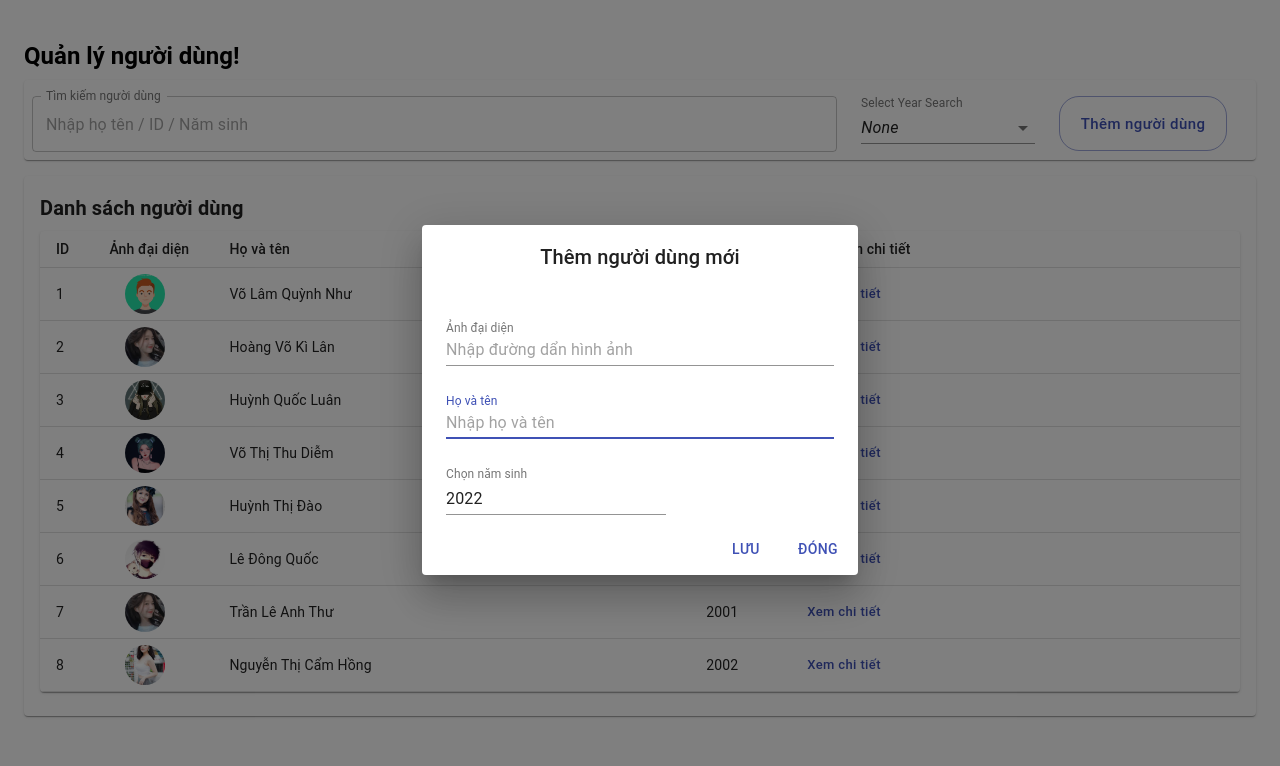
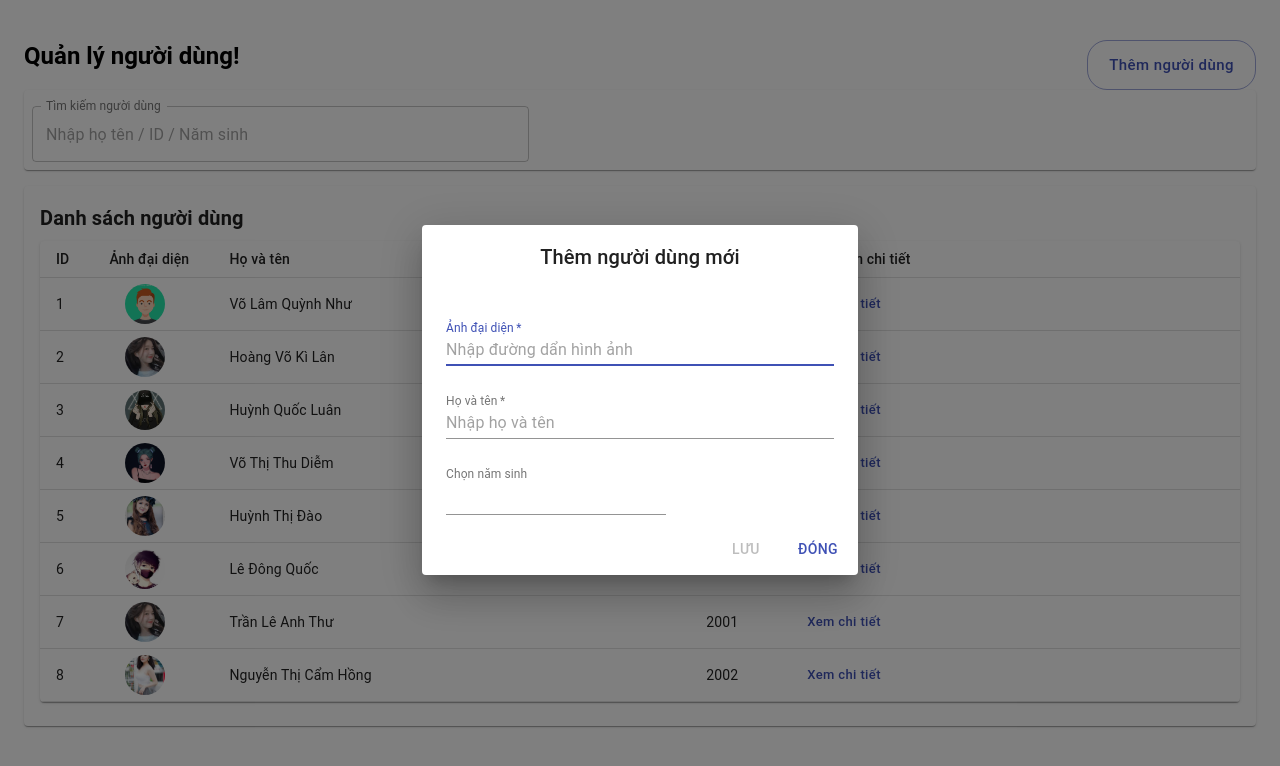
Before and after one commit to 1660334/FindUser, a React (Create React App) app: page / in a window 1280 px wide. Both pictures are taken after a click on the button "Thêm người dùng". Shown: the top 766 px of the page. Built offline with nearby package versions, Linux system fonts and the light colour scheme.

Commit message:
chia lai layout -add validate  - thong bao khi tim khÃong thay data

```diff
--- a/src/App.js
+++ b/src/App.js
@@ -1,3 +1,4 @@
+import React from "react";
 import UserProfile from "./containers/User";
 import "./App.css";
 
--- a/src/containers/User/Form/Form.js
+++ b/src/containers/User/Form/Form.js
@@ -1,4 +1,4 @@
-import React, { useState } from "react";
+import React, { useState, useEffect } from "react";
 import { InputLabel, makeStyles } from "@material-ui/core";
 import AtomTypography from "../../../Atomic/atoms/AtomTypography";
 import AtomTextField from "../../../Atomic/atoms/AtomTextField";
@@ -9,7 +9,7 @@ import DialogAddUser from "../Table/Dialog/DialogAddUser";
 import MenuItem from "@material-ui/core/MenuItem";
 import FormControl from "@material-ui/core/FormControl";
 import Select from "@material-ui/core/Select";
-
+import AtomButton from "../../../Atomic/atoms/AtomButton";
 const useStyles = makeStyles((theme) => ({
   root: {
     margin: theme.spacing(1),
@@ -22,6 +22,15 @@ const useStyles = makeStyles((theme) => ({
   borderRadius: {
     marginTop: theme.spacing(2),
     marginRight: theme.spacing(2),
+  },
+
+  buttonstyle: {
+    borderRadius: "20px",
+    height: 50,
+    textTransform: "none",
+  },
+  title: {
+    fontWeight: "bold",
   },
 }));
 
@@ -84,25 +93,54 @@ export default function Form(props) {
   };
   // dùng useEffect để theo dõi xem selectYear, textSearch có thay đổi hay không
   // nếu có bất kì thay đổi nào thì render hamf firter onFilter()
-  React.useEffect(() => {
+  useEffect(() => {
     onFilter();
   }, [selectYearSearch, textSearch]);
 
   // data ban dau khi them item
   const newData = { id: arr.length + 1, avatar: "", name: "", bornyear: "" };
   //hàm thêm 1 object data vào table sau khi click lưu
+
   const hanldGetNewItem = () => {
+    if (
+      newData.avatar.trim() !== "" &&
+      newData.name.trim() !== "" &&
+      newData.bornyear
+    ) {
       setArr([...arr, newData]);
+
       setFilterArr([...arr, newData]);
+    }
   };
+
+  const [openModalAddUser, setOpenModalSetUser] = useState(false);
 
   return (
     <AtomBox>
       <AtomGrid container>
         <AtomGrid item xs={12}>
-          <AtomTypography variant="h5" gutterBottom>
-            <b>Quản lý người dùng!</b>
+          <AtomGrid container justifyContent="space-between">
+            <AtomGrid item>
+              <AtomTypography
+                component={"div"}
+                variant="h5"
+                className={classes.title}
+              >
+                Quản lý người dùng!
               </AtomTypography>
+            </AtomGrid>
+            <AtomGrid item>
+              <AtomButton
+                variant="outlined"
+                className={classes.buttonstyle}
+                size="large"
+                color="primary"
+                onClick={() => setOpenModalSetUser(true)}
+              >
+                Thêm người dùng
+              </AtomButton>
+            </AtomGrid>
+          </AtomGrid>
         </AtomGrid>
 
         <AtomGrid item xs={12}>
@@ -111,7 +149,7 @@ export default function Form(props) {
               <AtomGrid item xs={12}>
                 <form className={classes.root}>
                   <AtomGrid container spacing={2}>
-                    <AtomGrid item xs={8}>
+                    <AtomGrid item xs={5}>
                       <AtomTextField
                         fullWidth
                         className={classes.muipicker}
@@ -123,12 +161,15 @@ export default function Form(props) {
                         InputLabelProps={{
                           shrink: true,
                         }}
+                        value={textSearch}
                         onChange={(event) => {
                           handleSearch(event.target.value);
                         }}
                       />
                     </AtomGrid>
-                    <AtomGrid item xs={2}>
+                    <AtomGrid item xs={3}>
+                      {/* //điều kiện kiểm tra textSearch có phải là 1 number hay không  */}
+                      {(textSearch && !isNaN(Number(textSearch))) || false ? (
                         <FormControl className={classes.root} fullWidth>
                           <InputLabel
                             shrink
@@ -152,16 +193,13 @@ export default function Form(props) {
                             <MenuItem value="equal"> equal</MenuItem>
                           </Select>
                         </FormControl>
-                    </AtomGrid>
-
-                    <AtomGrid item xs={2}>
-                      <DialogAddUser
-                        setArr={setArr}
-                        arr={arr}
-                        setFilterArr={setFilterArr}
-                        newData={newData}
-                        hanldGetNewItem={hanldGetNewItem}
-                      />
+                      ) : (
+                        <FormControl
+                          className={classes.root}
+                          fullWidth
+                          disabled
+                        ></FormControl>
+                      )}
                     </AtomGrid>
                   </AtomGrid>
                 </form>
@@ -170,6 +208,17 @@ export default function Form(props) {
           </Paper>
         </AtomGrid>
       </AtomGrid>
+      {openModalAddUser && (
+        <DialogAddUser
+          setArr={setArr}
+          arr={arr}
+          setFilterArr={setFilterArr}
+          newData={newData}
+          hanldGetNewItem={hanldGetNewItem}
+          openModalAddUser={openModalAddUser}
+          setOpenModalSetUser={setOpenModalSetUser}
+        />
+      )}
     </AtomBox>
   );
 }
--- a/src/containers/User/Table/Dialog/DialogAddUser.js
+++ b/src/containers/User/Table/Dialog/DialogAddUser.js
@@ -8,6 +8,7 @@ import DialogActions from "@material-ui/core/DialogActions";
 import DialogContent from "@material-ui/core/DialogContent";
 import DialogTitle from "@material-ui/core/DialogTitle";
 import AtomButton from "../../../../Atomic/atoms/AtomButton";
+import AtomBox from "../../../../Atomic/atoms/AtomBox";
 
 const useStyles = makeStyles((theme) => ({
   widthDialog: {
@@ -19,12 +20,7 @@ const useStyles = makeStyles((theme) => ({
   muiTextField: {
     marginTop: theme.spacing(3),
   },
-  buttonstyle: {
-    marginTop: theme.spacing(1),
-    borderRadius: "20px",
-    height: 55,
-    textTransform: "none",
-  },
+
   dialogtitle: {
     textAlign: "center",
   },
@@ -33,17 +29,13 @@ const useStyles = makeStyles((theme) => ({
   },
 }));
 
-export default function FormDialog({ newData, hanldGetNewItem }) {
+export default function FormDialog({
+  newData,
+  hanldGetNewItem,
+  openModalAddUser,
+  setOpenModalSetUser,
+}) {
   const classes = useStyles();
-
-  const [open, setOpen] = useState(false);
-
-  const handleOpen = () => {
-    setOpen(true);
-  };
-  const handleClose = () => {
-    setOpen(false);
-  };
 
   const handleGetData = (data, type) => {
     if (type === "avatar") newData.avatar = data;
@@ -51,32 +43,26 @@ export default function FormDialog({ newData, hanldGetNewItem }) {
     if (type === "bornyear") {
       newData.bornyear = data.getFullYear();
     }
+    console.log("bornyear", newData);
   };
 
-  const [selectedDate, setSelectedDate] = React.useState(new Date());
+  const [selectedDate, setSelectedDate] = useState(null);
   const handleDateChange = (date) => {
     setSelectedDate(date);
   };
+
   return (
-    <div>
-      <AtomButton
-        variant="outlined"
-        className={classes.buttonstyle}
-        size="large"
-        color="primary"
-        onClick={handleOpen}
-      >
-        Thêm người dùng
-      </AtomButton>
+    <AtomBox>
       <Dialog
-        open={open}
-        onClose={handleClose}
+        open={openModalAddUser}
+        onClose={() => setOpenModalSetUser(false)}
         aria-labelledby="form-dialog-title"
         className={classes.widthDialog}
       >
         <DialogTitle id="form-dialog-title" className={classes.dialogtitle}>
           Thêm người dùng mới
         </DialogTitle>
+
         <DialogContent>
           <TextField
             className={classes.muiTextField}
@@ -86,6 +72,7 @@ export default function FormDialog({ newData, hanldGetNewItem }) {
             label="Ảnh đại diện"
             placeholder="Nhập đường dẩn hình ảnh"
             type="text"
+            required
             onChange={(event, data) => {
               handleGetData(event.target.value, "avatar");
             }}
@@ -97,10 +84,10 @@ export default function FormDialog({ newData, hanldGetNewItem }) {
 
           <TextField
             className={classes.muiTextField}
-            autoFocus
             margin="dense"
             id="name"
             label="Họ và tên"
+            required
             placeholder="Nhập họ và tên"
             type="text"
             onChange={(event, data) => {
@@ -114,14 +101,9 @@ export default function FormDialog({ newData, hanldGetNewItem }) {
           <MuiPickersUtilsProvider utils={DateFnsUtils}>
             <DatePicker
               className={classes.datePicker}
-              KeyboardButtonProps={{
-                "aria-label": "change date",
-              }}
               views={["year"]}
-              format="yyyy"
-              openTo="year"
+              value={selectedDate}
               label="Chọn năm sinh"
-              value={selectedDate}
               onChange={(data) => {
                 handleDateChange(data);
                 handleGetData(data, "bornyear");
@@ -132,22 +114,33 @@ export default function FormDialog({ newData, hanldGetNewItem }) {
             />
           </MuiPickersUtilsProvider>
         </DialogContent>
+
         <DialogActions>
+          {newData.avatar !== "" &&
+          newData.name !== "" &&
+          newData.bornyear !== "" ? (
+            <AtomButton
+              color="primary"
+              onClick={() => {
+                hanldGetNewItem();
+                setOpenModalSetUser(false);
+              }}
+            >
+              Lưu
+            </AtomButton>
+          ) : (
+            <AtomButton color="primary" disabled>
+              Lưu
+            </AtomButton>
+          )}
           <AtomButton
+            onClick={() => setOpenModalSetUser(false)}
             color="primary"
-            onClick={() => {
-              hanldGetNewItem();
-              setOpen(false);
-            }}
           >
-            Lưu
-          </AtomButton>
-
-          <AtomButton onClick={handleClose} color="primary">
             đóng
           </AtomButton>
         </DialogActions>
       </Dialog>
-    </div>
+    </AtomBox>
   );
 }
--- a/src/containers/User/Table/Dialog/DialogTable.js
+++ b/src/containers/User/Table/Dialog/DialogTable.js
@@ -1,5 +1,4 @@
 import React from "react";
-import PropTypes from "prop-types";
 import AtomButton from "../../../../Atomic/atoms/AtomButton";
 import Dialog from "@material-ui/core/Dialog";
 import DialogActions from "@material-ui/core/DialogActions";
@@ -43,10 +42,10 @@ export default function DialogTable(props) {
           className={classes.dialogcontent}
         >
           <Avatar className={classes.large} src={data.avatar} />
-          <AtomTypography className={classes.typography}>
+          <AtomTypography component={"div"} className={classes.typography}>
             <b>Họ và tên:</b> {data.name}
           </AtomTypography>
-          <AtomTypography>
+          <AtomTypography component={"div"}>
             <b>Năm sinh:</b> {data.bornyear}
           </AtomTypography>
         </DialogContentText>
@@ -59,8 +58,3 @@ export default function DialogTable(props) {
     </Dialog>
   );
 }
-DialogTable.propsTypes = {
-  avatar: PropTypes.string, // đường dẫn avatar
-  name: PropTypes.string,
-  birth: PropTypes.string,
-};
--- a/src/containers/User/Table/TableListUser.js
+++ b/src/containers/User/Table/TableListUser.js
@@ -17,15 +17,15 @@ import CardContent from "@material-ui/core/CardContent";
 
 const useStyles = makeStyles((theme) => ({
   root: {},
-  avatar: {
-    height: "100%",
-    width: "100%",
-  },
+
   table: {
     minWidth: "700px",
   },
   widthTableCellname: {
     maxWidth: "100px",
+  },
+  widthNoData: {
+    minWidth: 200,
   },
   button: {
     textTransform: "none",
@@ -116,7 +116,7 @@ export default function TableListUser(props) {
       <AtomGrid item xs={12}>
         <Card>
           <CardContent>
-            <AtomTypography variant="h6" gutterBottom>
+            <AtomTypography component={"div"} variant="h6" gutterBottom>
               {" "}
               <b>Danh sách người dùng</b>
             </AtomTypography>
@@ -170,6 +170,7 @@ export default function TableListUser(props) {
                           <TableCell>
                             <AtomButton
                               className={classes.button}
+                              component={"span"}
                               size="small"
                               color="primary"
                               onClick={() => handleGetData(user)}
@@ -180,7 +181,23 @@ export default function TableListUser(props) {
                         </TableRow>
                       ))
                     ) : (
-                      <></>
+                      <TableRow>
+                        <TableCell className={classes.widthId}></TableCell>
+                        <TableCell
+                          className={classes.widthTableCell}
+                        ></TableCell>
+                        <TableCell
+                          align="right"
+                          className={classes.widthNoData}
+                        >
+                          Không tìm thấy dữ liệu tìm kiếm
+                        </TableCell>
+                        <TableCell
+                          className={classes.widthTableCell}
+                          align="center"
+                        ></TableCell>
+                        <TableCell></TableCell>
+                      </TableRow>
                     )}
                   </TableBody>
                 </Table>
--- a/src/containers/User/index.js
+++ b/src/containers/User/index.js
@@ -7,7 +7,7 @@ import UserTableSearch from "./Table/TableListUser";
 export default function User() {
   const [arr, setArr] = React.useState([]);
   const [filterArr, setFilterArr] = React.useState([]);
-  console.log("arr", arr);
+
   return (
     <AtomBox pt={5}>
       <Container maxWidth="lg">
```
Also changed, not shown: package.json (+6 -3 lines). Lines whose indentation alone changed are shown as unchanged.
